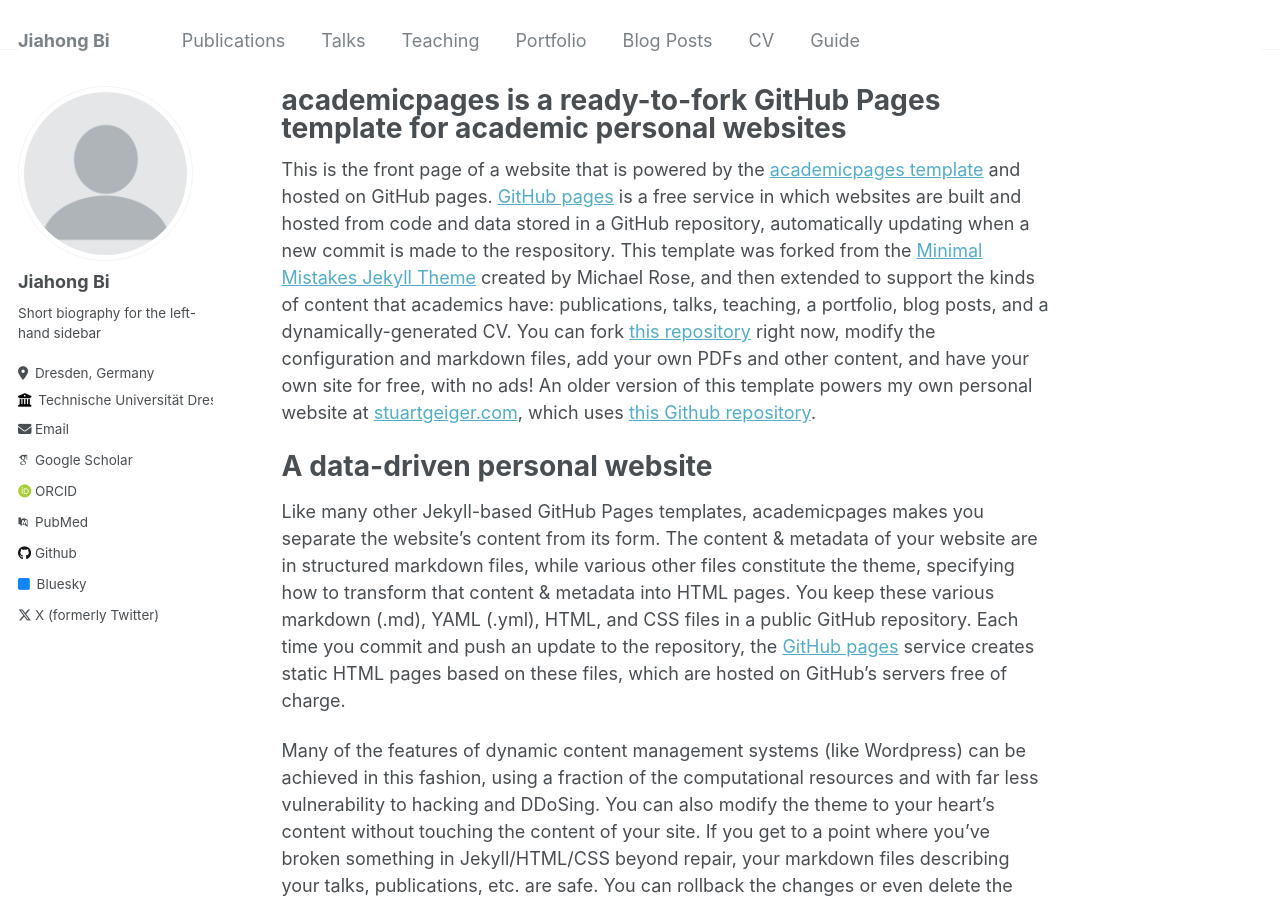
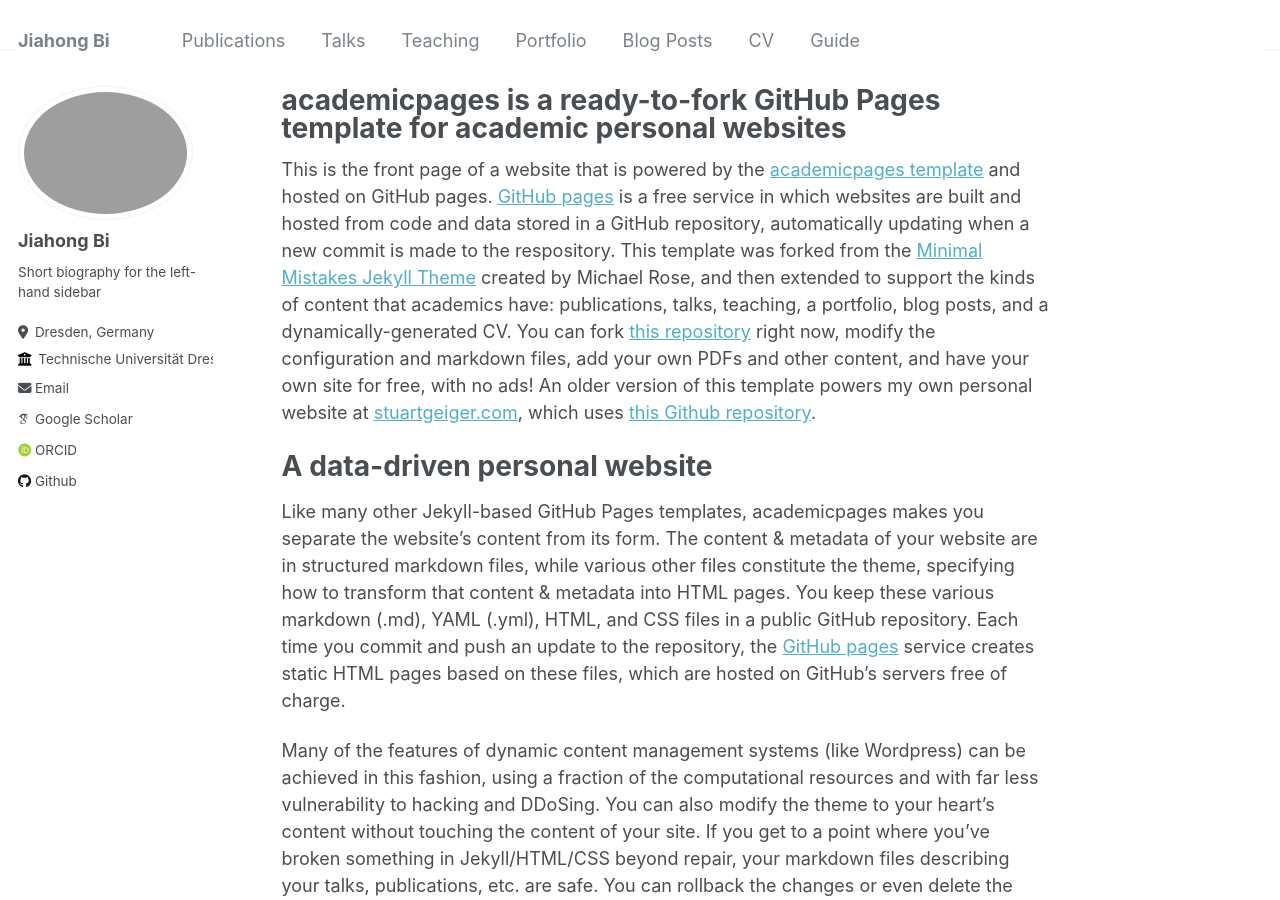
Before and after one commit to HahaLan97/HahaLan97.github.io, a Jekyll site: the page built from _pages/about.md, in a window 1280 px wide and 900 px high. Built offline with Jekyll 4.4.1, drawn with Linux system fonts in a browser that asks for light colours; some web fonts are replaced.

Commit message:
Update _config.yml

```diff
--- a/_config.yml
+++ b/_config.yml
@@ -21,7 +21,7 @@ repository               : "HahaLan97/hahalan97.github.io"
 #               Additional customization can be done by editing /_includes/author-profile.html
 author:
   # Biographic information
-  avatar           : "profile.png"
+  avatar           : "Nani.jpg"
   name             : "Jiahong Bi"
   pronouns         : # example: "he/him"
   bio              : "Short biography for the left-hand sidebar"
@@ -35,19 +35,19 @@ author:
   googlescholar    : "https://scholar.google.com/citations?hl=en&user=KbX_QtwAAAAJ"
   impactstory      : # URL
   orcid            : "https://orcid.org/0009-0002-5827-1148"
-  pubmed           : "https://www.ncbi.nlm.nih.gov/pubmed/?term=john+snow"
+  pubmed           : # "https://www.ncbi.nlm.nih.gov/pubmed/?term=john+snow"
   researchgate     : # URL
 
   # Repositories and software development
   bitbucket        : # Username - Update with your username on the site
   codepen          : # Username
   dribbble         : # Username
-  github           : "academicpages"
+  github           : "HahaLan97"
   kaggle           : # Username
   stackoverflow    : # User number or user number and name (i.e., use "1" or "1/jeff-atwood")
 
   # Social media
-  bluesky          : "bsky.app" # Replace this with you Bluesky username
+  bluesky          : # "bsky.app" # Replace this with you Bluesky username
   facebook         : # Username
   flickr           : # Username
   foursquare       : # Username
@@ -64,7 +64,7 @@ author:
   steam            : # Username
   telegram         : # URL
   tumblr           : # Username
-  twitter          : "UniofOxford"  # Replace this with your X / Twitter handle
+  twitter          : # "UniofOxford"  # Replace this with your X / Twitter handle
   vine             : # Username
   weibo            : # Username
   wikipedia        : # Username
```
